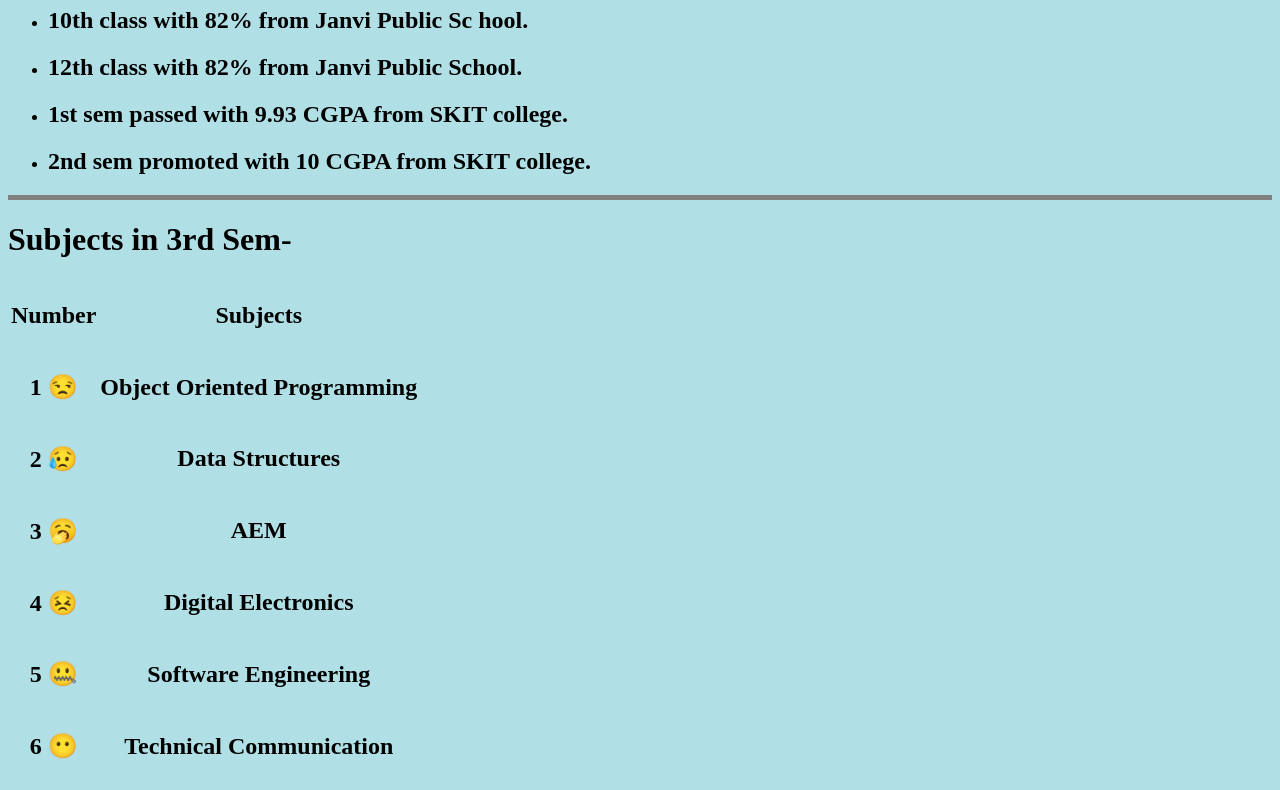
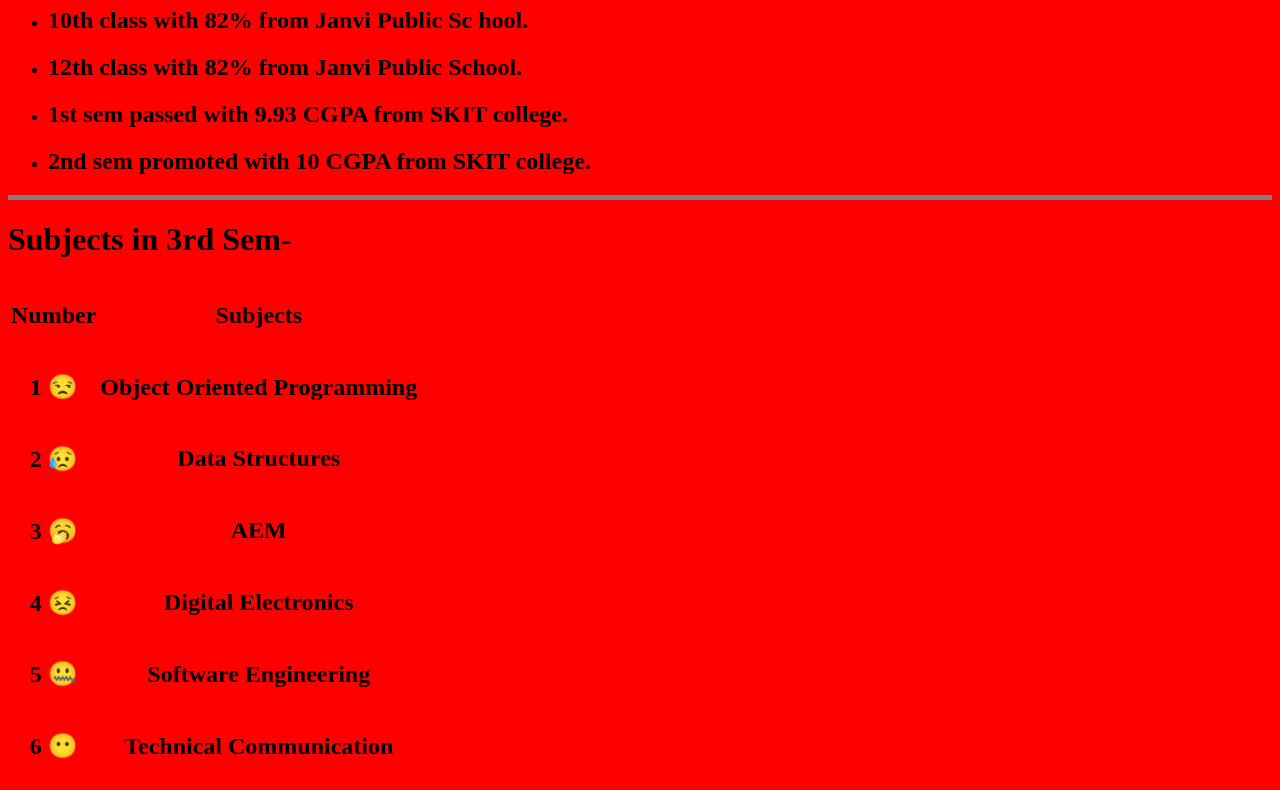
Before and after one commit to hardikjaincoder/hardikjain.github.io, a plain HTML site: page index.html in a window 1280 px wide. Shown: the part 540-1330 px from the top of the page. Drawn offline with Linux system fonts and the light colour scheme.

Commit message:
Update index.html

```diff
--- a/index.html
+++ b/index.html
@@ -1,9 +1,16 @@
 <!DOCTYPE html>
 <html>
+    <head>
     <title>
         1st site by HARDIK JAIN.
     </title>
-    <body style="background-color:powderblue;">
+    <style>
+        body{
+              background-color:red;
+        }
+    </style>
+    </head>
+    <body>
 
 
 
```
